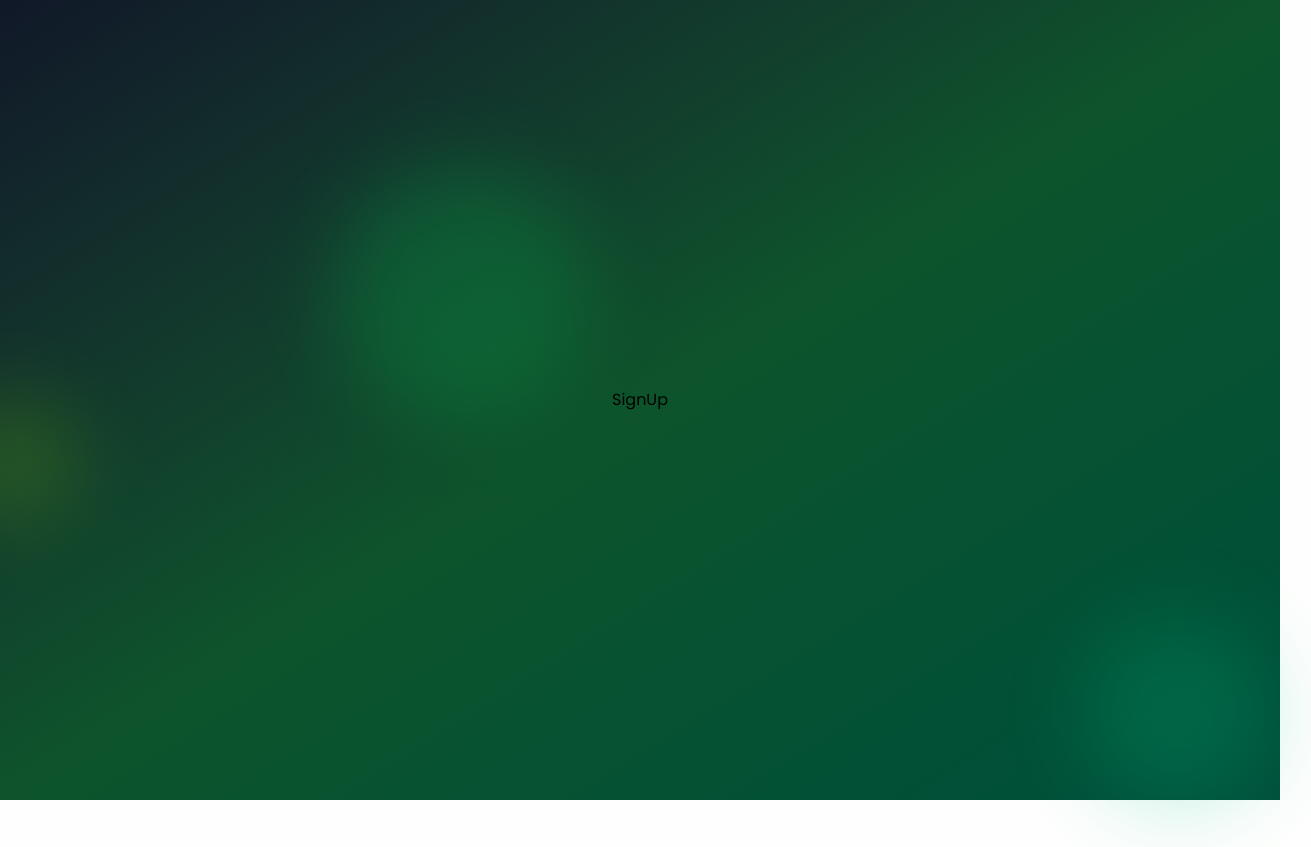
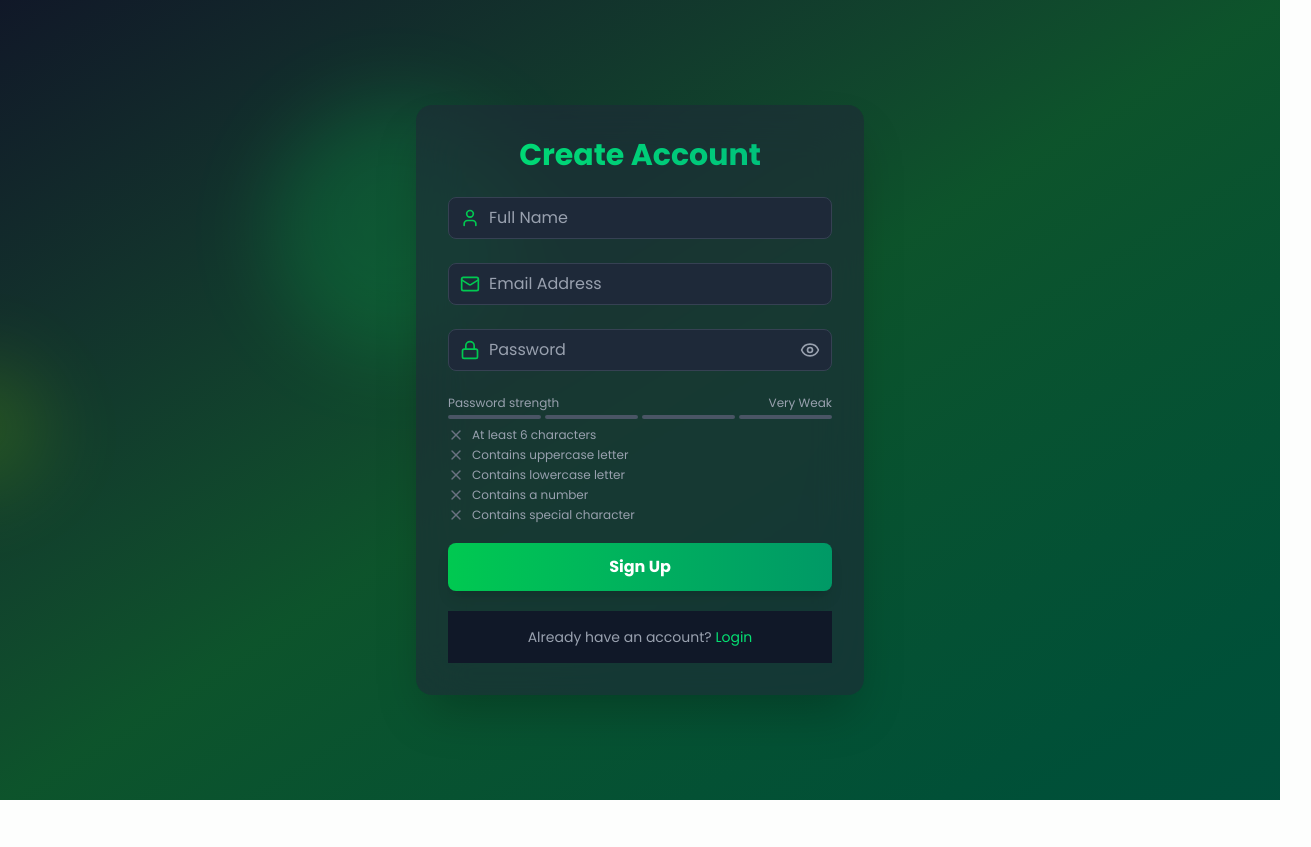
Before and after one commit to awoladhossain/story-book, a React (Vite) app in the folder client/: page /signup in a window 1280 px wide. Shown: the whole page, 1311 px wide, since content can reach past the window. After the commit the page ends 800 px from the top, so only its background shows below. Built offline with nearby package versions, Linux system fonts and the light colour scheme.

Commit message:
signup & login page ui completed with password cradentails to check password strength

```diff
--- a/client/package.json
+++ b/client/package.json
@@ -12,6 +12,7 @@
   "dependencies": {
     "@tailwindcss/vite": "^4.1.5",
     "framer-motion": "^12.10.5",
+    "lucide-react": "^0.510.0",
     "motion": "^12.10.5",
     "react": "^19.0.0",
     "react-dom": "^19.0.0",
--- a/client/src/App.jsx
+++ b/client/src/App.jsx
@@ -5,7 +5,7 @@
 import FloatingShape from "./components/FloatingShape";
 const App = () => {
   return (
-    <div className="min-h-screen bg-gradient-to-br from-gray-900 via-green-900 to-emerald-900 flex items-center justify-center relative">
+    <div className="min-h-screen bg-gradient-to-br from-gray-900 via-green-900 to-emerald-900 ">
       <FloatingShape
         color="bg-green-500"
         size="w-64 h-64"
@@ -13,13 +13,13 @@
         left="10%"
         delay={0}
       />
-      <FloatingShape
+      {/* <FloatingShape
         color="bg-emerald-500"
         size="w-48 h-48"
         top="70%"
         left="80%"
         delay={5}
-      />
+      /> */}
       <FloatingShape
         color="bg-lime-500"
         size="w-32 h-32"
--- /dev/null
+++ b/client/src/components/Input.jsx
@@ -0,0 +1,29 @@
+const Input = ({
+  // eslint-disable-next-line no-unused-vars
+  icon: Icon,
+  rightIcon: RightIcon,
+  onRightIconClick,
+  ...props
+}) => {
+  return (
+    <div className="relative mb-6">
+      <div className="absolute inset-y-0 left-0 flex items-center pl-3 pointer-events-none">
+        <Icon className="size-5 text-green-500" />
+      </div>
+      <input
+        {...props}
+        className="w-full pl-10 pr-3 py-2 bg-gray-800 bg-opacity-50 rounded-lg border border-gray-700 focus:border-green-500 focus:ring-2 focus:ring-green-500 text-white placeholder-gray-400 transition duration-200"
+      />
+      {RightIcon && (
+        <span
+          onClick={onRightIconClick}
+          className="absolute right-3 top-1/2 -translate-y-1/2 cursor-pointer text-gray-400"
+        >
+          <RightIcon size={20} />
+        </span>
+      )}
+    </div>
+  );
+};
+
+export default Input;
--- /dev/null
+++ b/client/src/components/PasswordStrength.jsx
@@ -0,0 +1,77 @@
+import { Check, X } from "lucide-react";
+const PasswordCradentials = ({ password }) => {
+  const criteria = [
+    { label: "At least 6 characters", met: password.length >= 6 },
+    { label: "Contains uppercase letter", met: /[A-Z]/.test(password) },
+    { label: "Contains lowercase letter", met: /[a-z]/.test(password) },
+    { label: "Contains a number", met: /\d/.test(password) },
+    { label: "Contains special character", met: /[^A-Za-z0-9]/.test(password) },
+  ];
+  return (
+    <div className="mt-2 space-y-1">
+      {criteria.map((item) => (
+        <div key={item.label} className="flex items-center text-xs">
+          {item.met ? (
+            <Check className="size-4 text-green-500 mr-2" />
+          ) : (
+            <X className="size-4 text-gray-500 mr-2" />
+          )}
+          <span className={item.met ? "text-green-500" : "text-gray-400"}>
+            {item.label}
+          </span>
+        </div>
+      ))}
+    </div>
+  );
+};
+
+const PasswordStrength = ({ password }) => {
+  const getStrength = (pass) => {
+    let strength = 0;
+    if (pass.length >= 6) strength++;
+    if (pass.match(/[a-z]/) && pass.match(/[A-Z]/)) strength++;
+    if (pass.match(/\d/)) strength++;
+    if (pass.match(/[^a-zA-Z\d]/)) strength++;
+    return strength;
+  };
+  const strength = getStrength(password);
+
+  const getColor = (strength) => {
+    if (strength === 0) return "bg-red-500";
+    if (strength === 1) return "bg-red-400";
+    if (strength === 2) return "bg-yellow-500";
+    if (strength === 3) return "bg-yellow-400";
+    return "bg-green-500";
+  };
+  const getStrengthText = (strength) => {
+    if (strength === 0) return "Very Weak";
+    if (strength === 1) return "Weak";
+    if (strength === 2) return "Fair";
+    if (strength === 3) return "Good";
+    return "Strong";
+  };
+  return (
+    <div className="mt-2">
+      <div className="flex justify-between items-center mb-1">
+        <span className="text-xs text-gray-400">Password strength</span>
+        <span className="text-xs text-gray-400">
+          {getStrengthText(strength)}
+        </span>
+      </div>
+
+      <div className="flex space-x-1">
+        {[...Array(4)].map((_, index) => (
+          <div
+            key={index}
+            className={`h-1 w-1/4 rounded-full transition-colors duration-300
+              ${index < strength ? getColor(strength) : "bg-gray-600"}
+            `}
+          />
+        ))}
+      </div>
+      <PasswordCradentials password={password} />
+    </div>
+  );
+};
+
+export default PasswordStrength;
--- /dev/null
+++ b/client/src/pages/Auth/EmailVerification.jsx
@@ -0,0 +1,9 @@
+import React from 'react'
+
+const EmailVerification = () => {
+  return (
+    <div>EmailVerification</div>
+  )
+}
+
+export default EmailVerification
--- a/client/src/pages/Auth/Login.jsx
+++ b/client/src/pages/Auth/Login.jsx
@@ -1,7 +1,80 @@
-import React from "react";
+import { useState } from "react";
+import Input from "../../components/Input";
+// eslint-disable-next-line no-unused-vars
+import { motion } from "framer-motion";
+import { Eye, EyeOff } from "lucide-react";
+import { Lock, Mail, User } from "lucide-react";
+import { Link } from "react-router-dom";
+
 
 const Login = () => {
-  return <div>Login</div>;
+
+    const [email, setEmail] = useState("");
+    const [password, setPassword] = useState("");
+    const [showPassword, setShowPassword] = useState(false);
+    const handleLogin = (e) => {
+      e.preventDefault();
+      // Handle sign-up logic here
+    };
+  return (
+    <motion.div
+      initial={{ opacity: 0, y: 20 }}
+      animate={{ opacity: 1, y: 0 }}
+      transition={{ duration: 0.5 }}
+      className="flex items-center justify-center min-h-screen "
+    >
+      <div className="w-full max-w-md p-8 bg-[rgba(31,41,55,0.6)] backdrop-blur-xl rounded-2xl shadow-2xl">
+        <h2 className="text-3xl font-bold mb-6 text-center bg-gradient-to-r from-green-400 to-emerald-500 text-transparent bg-clip-text">
+          Welcome Back
+        </h2>
+        <form onSubmit={handleLogin}>
+          <Input
+            icon={Mail}
+            type="email"
+            placeholder="Email Address"
+            value={email}
+            onChange={(e) => setEmail(e.target.value)}
+          />
+
+          <Input
+            icon={Lock}
+            type={showPassword ? "text" : "password"}
+            placeholder="Password"
+            value={password}
+            rightIcon={showPassword ? EyeOff : Eye}
+            onChange={(e) => setPassword(e.target.value)}
+            onRightIconClick={() => setShowPassword((prev) => !prev)}
+          />
+          {/* {error && <p className="text-red-500 font-semibold mt-2">{error}</p>} */}
+          <motion.button
+            className="mt-5 w-full py-3 px-4 bg-gradient-to-r from-green-500 to-emerald-600 text-white
+          font-bold rounded-lg shadow-lg hover:from-green-600
+          hover:to-emerald-700 focus:outline-none focus:ring-2 focus:ring-green-500 focus:ring-offset-2
+           focus:ring-offset-gray-900 transition duration-200"
+            whileHover={{ scale: 1.02 }}
+            whileTap={{ scale: 0.98 }}
+            type="submit"
+            // disabled={isLoading}
+          >
+            {/* {isLoading ? (
+            <Loader className=" animate-spin mx-auto" size={24} />
+          ) : (
+            "Sign Up"
+          )} */}
+            Login
+          </motion.button>
+        </form>
+        <div className="px-8 py-4 bg-gray-900 mt-5 bg-opacity-50 flex justify-center">
+          <p className="text-sm text-gray-400">
+            Don't have an account?{" "}
+            <Link to={"/signup"} className="text-green-400 hover:underline">
+              Sign up
+            </Link>
+          </p>
+        </div>
+      </div>
+    </motion.div>
+  );
 };
 
 export default Login;
--- a/client/src/pages/Auth/SignUp.jsx
+++ b/client/src/pages/Auth/SignUp.jsx
@@ -1,7 +1,87 @@
-import React from "react";
+// eslint-disable-next-line no-unused-vars
+import { motion } from "framer-motion";
+import { Eye, EyeOff, Lock, Mail, User } from "lucide-react";
+import { useState } from "react";
+import { Link } from "react-router-dom";
+import Input from "../../components/Input";
+import PasswordStrength from "../../components/PasswordStrength";
 
 const SignUp = () => {
-  return <div>SignUp</div>;
+  const [name, setName] = useState("");
+  const [email, setEmail] = useState("");
+  const [password, setPassword] = useState("");
+  const [showPassword, setShowPassword] = useState(false);
+  const handleSignUp = (e) => {
+    e.preventDefault();
+    // Handle sign-up logic here
+  };
+  return (
+    <motion.div
+      initial={{ opacity: 0, y: 20 }}
+      animate={{ opacity: 1, y: 0 }}
+      transition={{ duration: 0.5 }}
+      className="flex items-center justify-center min-h-screen "
+    >
+      <div className="w-full max-w-md p-8 bg-[rgba(31,41,55,0.6)] backdrop-blur-xl rounded-2xl shadow-2xl">
+        <h2 className="text-3xl font-bold mb-6 text-center bg-gradient-to-r from-green-400 to-emerald-500 text-transparent bg-clip-text">
+          Create Account
+        </h2>
+        <form onSubmit={handleSignUp}>
+          <Input
+            icon={User}
+            type="text"
+            placeholder="Full Name"
+            value={name}
+            onChange={(e) => setName(e.target.value)}
+          />
+          <Input
+            icon={Mail}
+            type="email"
+            placeholder="Email Address"
+            value={email}
+            onChange={(e) => setEmail(e.target.value)}
+          />
+
+          <Input
+            icon={Lock}
+            type={showPassword ? "text" : "password"}
+            placeholder="Password"
+            value={password}
+            rightIcon={showPassword ? EyeOff : Eye}
+            onChange={(e) => setPassword(e.target.value)}
+            onRightIconClick={() => setShowPassword((prev) => !prev)}
+          />
+          {/* {error && <p className="text-red-500 font-semibold mt-2">{error}</p>} */}
+          <PasswordStrength password={password} />
+          <motion.button
+            className="mt-5 w-full py-3 px-4 bg-gradient-to-r from-green-500 to-emerald-600 text-white
+						font-bold rounded-lg shadow-lg hover:from-green-600
+						hover:to-emerald-700 focus:outline-none focus:ring-2 focus:ring-green-500 focus:ring-offset-2
+						 focus:ring-offset-gray-900 transition duration-200"
+            whileHover={{ scale: 1.02 }}
+            whileTap={{ scale: 0.98 }}
+            type="submit"
+            // disabled={isLoading}
+          >
+            {/* {isLoading ? (
+              <Loader className=" animate-spin mx-auto" size={24} />
+            ) : (
+              "Sign Up"
+            )} */}
+            Sign Up
+          </motion.button>
+        </form>
+        <div className="px-8 py-4 bg-gray-900 mt-5 bg-opacity-50 flex justify-center">
+          <p className="text-sm text-gray-400">
+            Already have an account?{" "}
+            <Link to={"/login"} className="text-green-400 hover:underline">
+              Login
+            </Link>
+          </p>
+        </div>
+      </div>
+    </motion.div>
+  );
 };
 
 export default SignUp;
```
Also changed, not shown: 1 other file (tests, documents, lock files or other folders).
